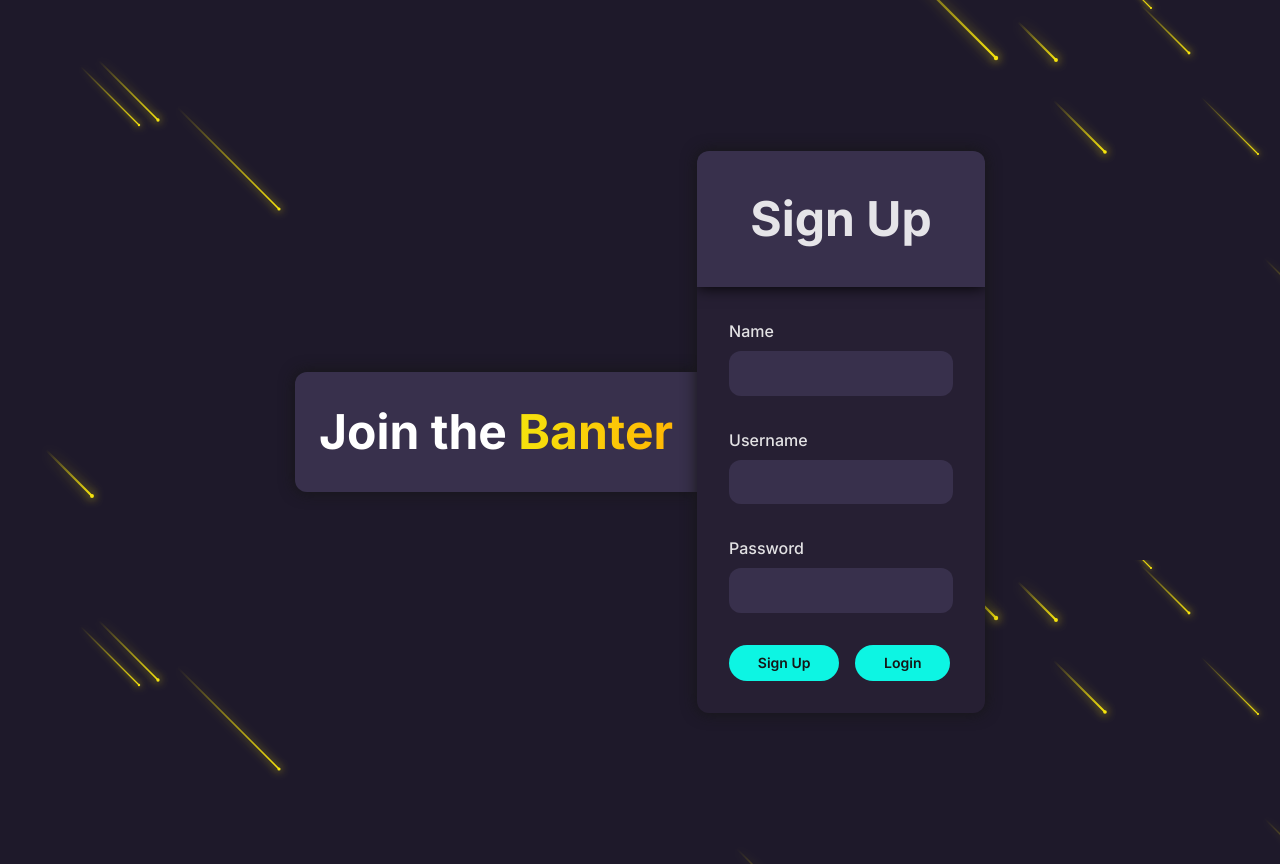
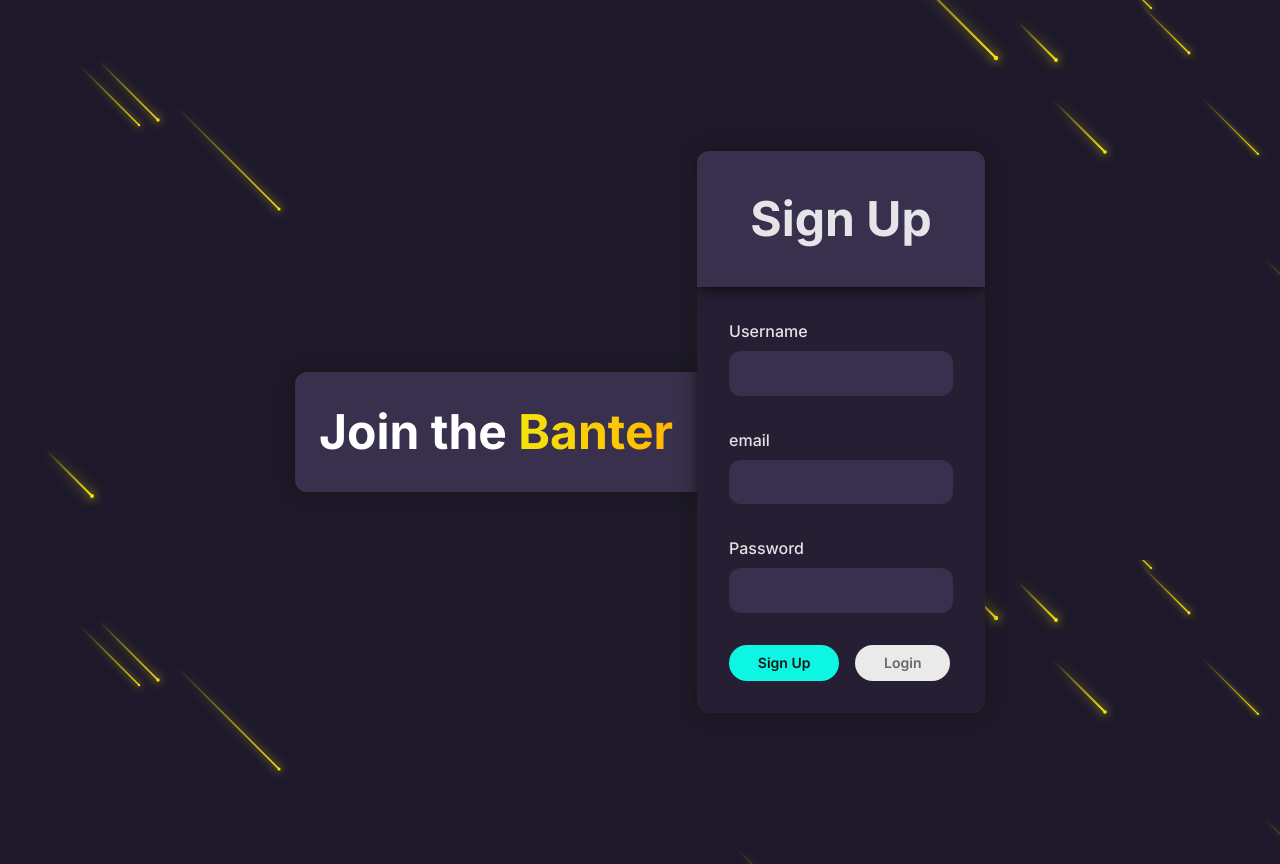
Before and after one commit to Aryan214G/Banter, a React (Vite) app in the folder frontend/: page / in a window 1280 px wide. Built offline with nearby package versions, Linux system fonts and the light colour scheme.

Commit message:
feat(auth-ui): Toggle Sign Up and Login form UI using component state.

```diff
--- a/frontend/src/Components/login/loginSignup.jsx
+++ b/frontend/src/Components/login/loginSignup.jsx
@@ -1,22 +1,25 @@
-import React from "react";
+import React, { useState } from "react";
 import styles from "./loginSignup.module.css";
 
 const LoginSignup = () => {
+  const [stateVariable, setStateVariable] = useState("Sign Up");
   return (
     <div className={styles.loginSignup}>
-      <div className={styles.header}>Sign Up</div>
+      <div className={styles.header}>{stateVariable}</div>
 
       <div className={styles.content}>
         <div className={styles.inputs}>
           <div>
-            <label htmlFor="name">Name</label>
+            <label htmlFor="name">Username</label>
             <input id="name" type="text" />
           </div>
 
-          <div>
-            <label htmlFor="username">Username</label>
-            <input id="username" type="text" />
-          </div>
+          {stateVariable === "Sign Up"
+          && (<div>
+            <label htmlFor="email">email</label>
+            <input id="email" type="email" />
+          </div>)}
+
 
           <div>
             <label htmlFor="password">Password</label>
@@ -25,8 +28,10 @@ const LoginSignup = () => {
         </div>
 
         <div className={styles.submit}>
-          <button>Sign Up</button>
-          <button>Login</button>
+          <button className={stateVariable === "Sign Up" ? styles.activeBtn : styles.inactiveBtn} onClick = {() => setStateVariable("Sign Up")}>
+            Sign Up</button>
+          <button className={stateVariable === "Login" ? styles.activeBtn : styles.inactiveBtn} onClick = {() => setStateVariable("Login")}>
+            Login</button>
         </div>
       </div>
     </div>
--- a/frontend/src/Components/login/loginSignup.module.css
+++ b/frontend/src/Components/login/loginSignup.module.css
@@ -52,7 +52,7 @@
   padding: 1rem;
 }
 
-.submit button {
+/* .submit button {
   font-family: inherit;
   background-color: #0df5e3;
   color: #161616;
@@ -63,4 +63,28 @@
   border-radius: 24px;
   padding: 0.6rem 1.8rem;
   cursor: pointer;
+} */
+
+.submit {
+  display: flex;
+  padding: 1rem;
+  gap: 1rem;
 }
+.activeBtn, .inactiveBtn {
+  font-family: inherit;
+  font-weight: 600;
+  border: none;
+  font-size: 0.875rem;
+  line-height: 1.2;
+  border-radius: 24px;
+  padding: 0.6rem 1.8rem;
+  cursor: pointer;
+}
+.activeBtn {
+  background-color: #0df5e3;
+  color: #161616;
+}
+.inactiveBtn {
+  background-color: #EAEAEA;
+  color: #676767;
+}
```
Also changed, not shown: 1 other file (tests, documents, lock files or other folders).
